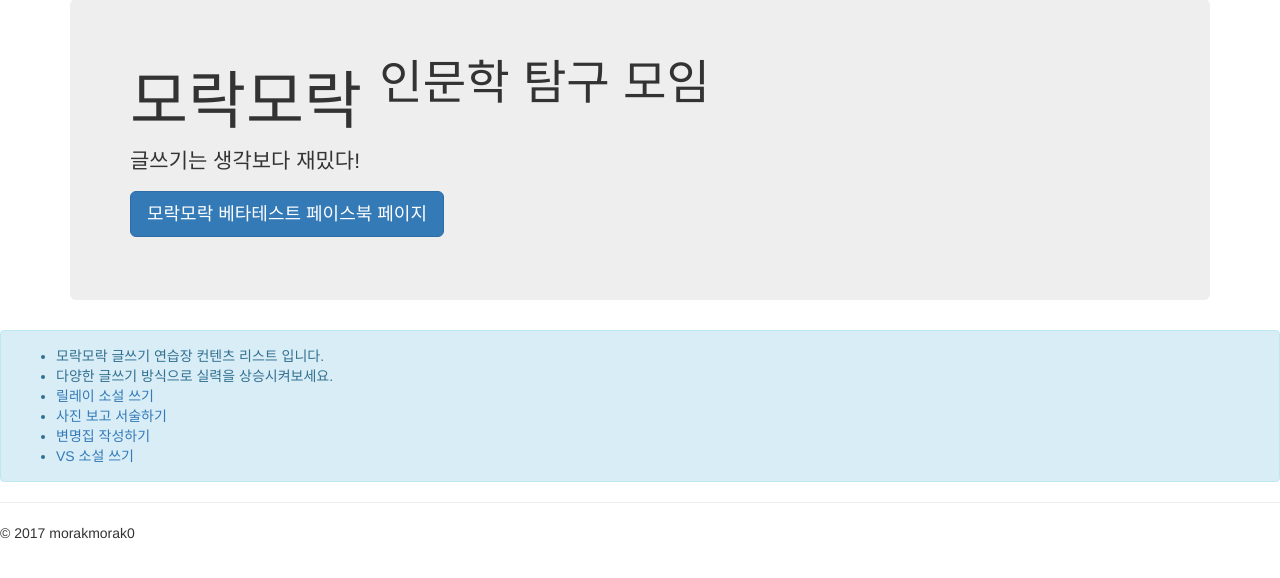
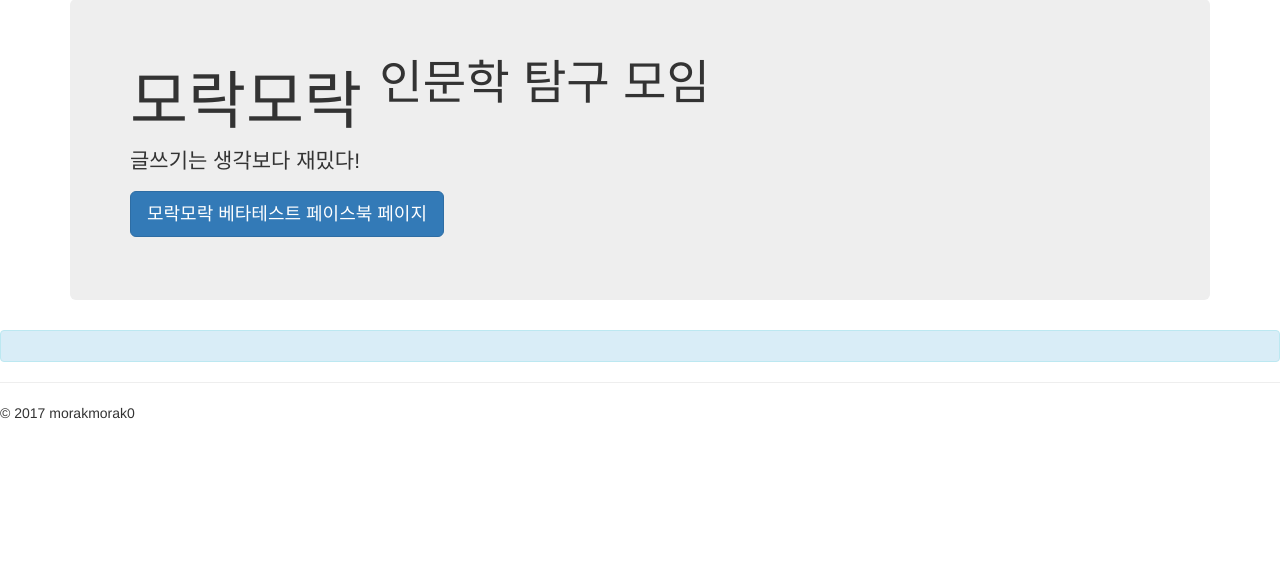
Before and after one commit to AnDonghyun/MorakMorak, a Django app: page /hub/mynovel/ in a window 1280 px wide. Shown: the part 73-651 px from the top of the page. Run offline with Django 3.2, Linux system fonts and the light colour scheme; some libraries are stand-ins or nearby versions.

Commit message:
hub/mynovel.html 수정

```diff
--- a/hub/templates/hub/mynovel.html
+++ b/hub/templates/hub/mynovel.html
@@ -12,14 +12,7 @@
 <div class ="row">
     <div class="col-sm-12">
         <div class="alert alert-info">
-            <ul>
-            <li>모락모락 글쓰기 연습장 컨텐츠 리스트 입니다.</li>
-            <li>다양한 글쓰기 방식으로 실력을 상승시켜보세요.</li>
-            <li> <a href ="#" >릴레이 소설 쓰기</a> </li>
-            <li> <a href ="#" >사진 보고 서술하기</a> </li>
-            <li> <a href ="#" >변명집 작성하기</a> </li>
-            <li> <a href ="#" >VS 소설 쓰기</a> </li>
-            </ul>
+
         </div>
 
 {% endblock %}
```
